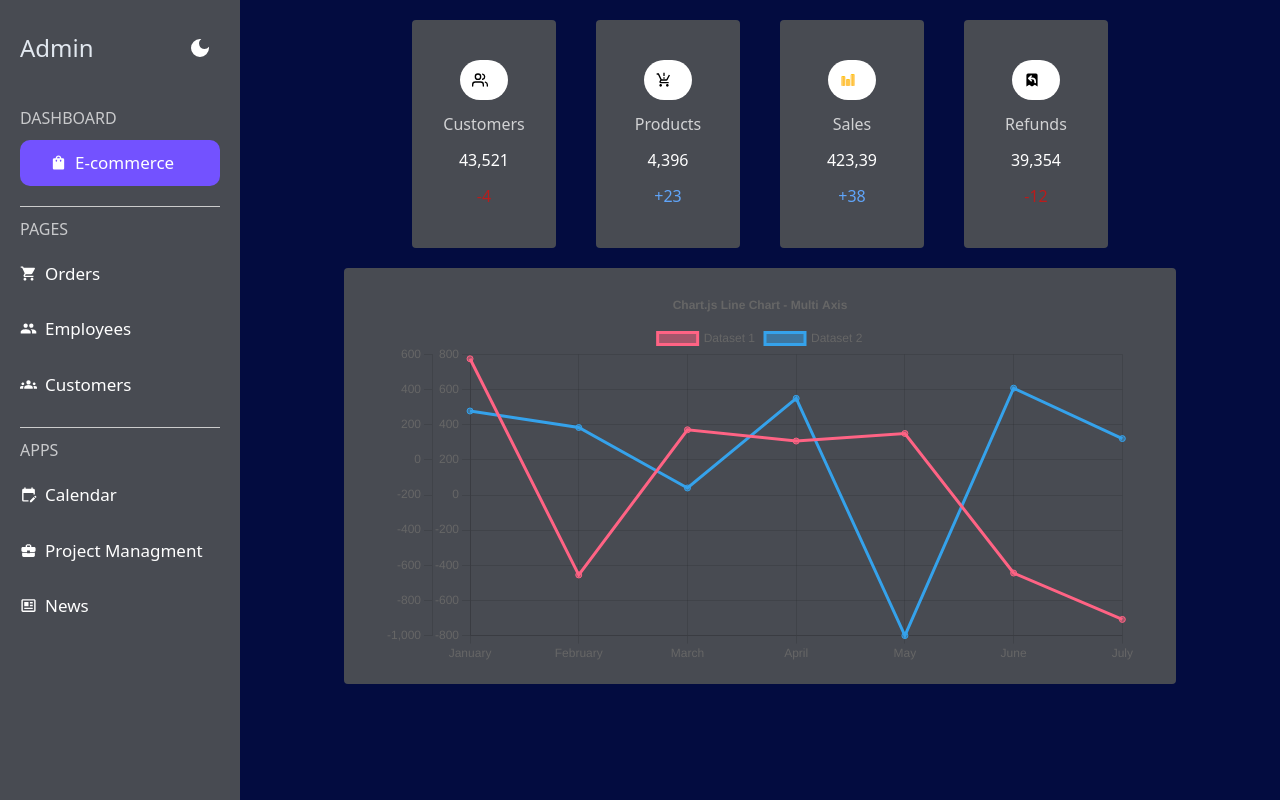
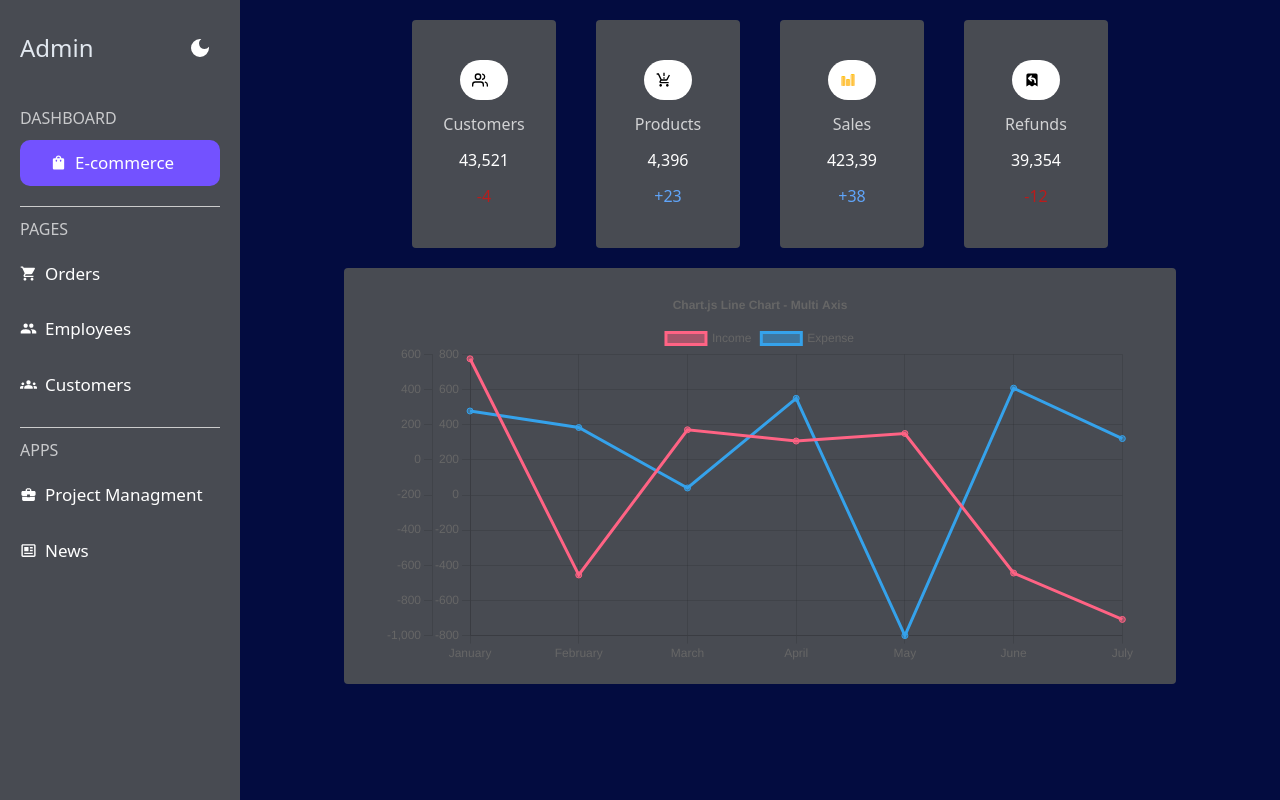
Before and after one commit to ozdogru1/admin-dashboard, a React (Create React App) app: page / in a window 1280 px wide. Built offline with nearby package versions, Linux system fonts and the light colour scheme.

Commit message:
calender page removed

```diff
--- a/src/App.js
+++ b/src/App.js
@@ -5,8 +5,7 @@ import {
   Route,
 } from "react-router-dom";
 import Customers from './pages/Customers';
-import Calender from './pages/Calender';
-import News from './pages/News';
+ import News from './pages/News';
 import Employees from './pages/Employees';
 import Orders from './pages/Orders';
 import ProjectManagment from './pages/ProjectManagment';
@@ -22,8 +21,7 @@ const App = () => {
       <Routes>
         <Route index element={<Home />} />
         <Route path="customers" element={<Customers />} />
-        <Route path="calendar" element={<Calender />} />
-        <Route path='news' element={<News />} />
+         <Route path='news' element={<News />} />
         <Route path="employees" element={<Employees />} />
         <Route path="orders" element={<Orders />} />
         <Route path='projectmanagment' element={<ProjectManagment />} />
--- a/src/components/Chart/index.jsx
+++ b/src/components/Chart/index.jsx
@@ -53,14 +53,14 @@ export const data = {
   labels,
   datasets: [
     {
-      label: "Dataset 1",
+      label: "Income",
       data: labels.map(() => faker.datatype.number({ min: -1000, max: 1000 })),
       borderColor: "rgb(255, 99, 132)",
       backgroundColor: "rgba(255, 99, 132, 0.5)",
       yAxisID: "y",
     },
     {
-      label: "Dataset 2",
+      label: "Expense",
       data: labels.map(() => faker.datatype.number({ min: -1000, max: 1000 })),
       borderColor: "rgb(53, 162, 235)",
       backgroundColor: "rgba(53, 162, 235, 0.5)",
--- a/src/components/SideBar/index.jsx
+++ b/src/components/SideBar/index.jsx
@@ -1,8 +1,7 @@
 import React from "react";
 import {
   MdBusinessCenter,
-  MdEditCalendar,
-  MdGroups,
+   MdGroups,
   MdShoppingBag,
 } from "react-icons/md";
 import { MdShoppingCart } from "react-icons/md";
@@ -65,14 +64,7 @@ const SideBar = () => {
       </div>
       <div className="main">
         <h3 className="title">Apps</h3>
-        <NavLink
-          to="calendar"
-          className="content"
-          style={({ isActive }) => (isActive ? activeStyle : undefined)}
-        >
-          <MdEditCalendar />
-          Calendar
-        </NavLink>
+
         <NavLink
           to="projectmanagment"
           className="content"
--- a/src/pages/Calender.jsx
+++ /dev/null
@@ -1,9 +0,0 @@
-import React from 'react'
-
-const Calender = () => {
-  return (
-    <div> </div>
-  )
-}
-
-export default Calender
```
Also changed, not shown: src/pages/ProjectManagment.jsx (indentation only).
